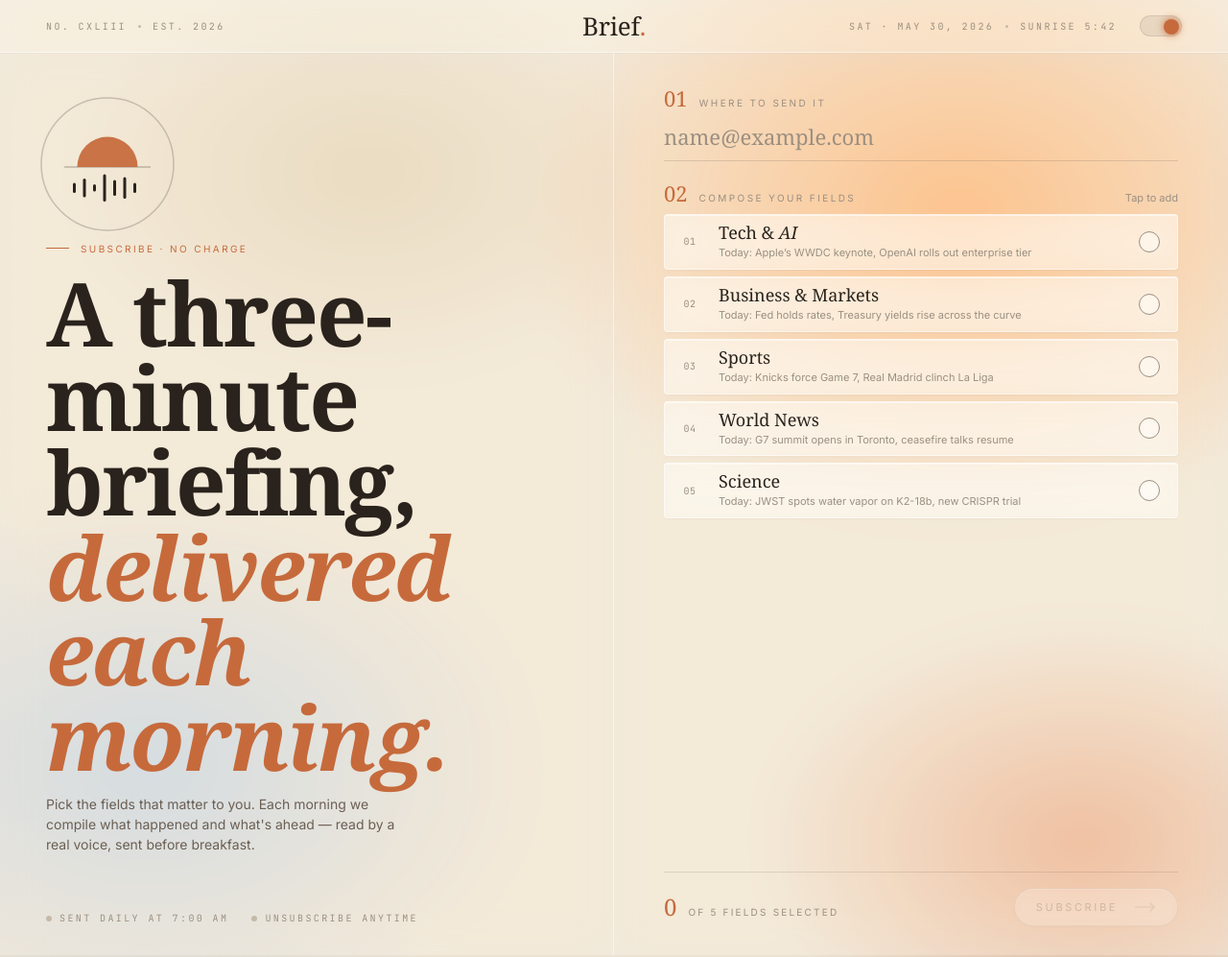
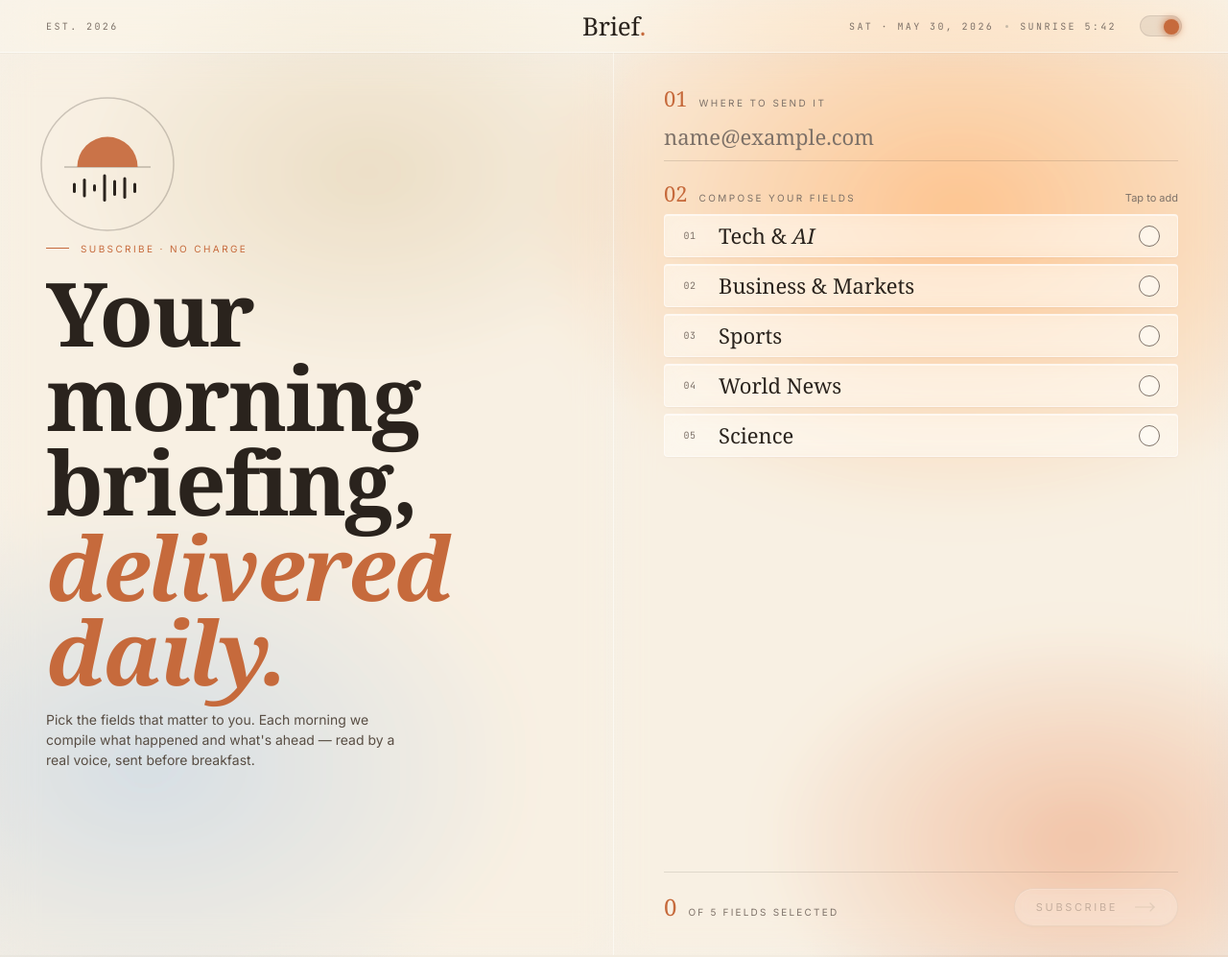
Before and after one commit to Harsh50116/gatekeeper, a Flask app: page / in a window 1280 px wide. Shown: the whole page at 96% size. Run offline with Flask 3, Linux system fonts and the light colour scheme; some web fonts are replaced.

Commit message:
chore: did minor UX changes

```diff
--- a/digest/web/templates/register.html
+++ b/digest/web/templates/register.html
@@ -27,12 +27,12 @@
 
   /* ═══ Variables: glass theme ═══ */
   body[data-theme="glass"] {
-    --bg: #ece3d3;
+    --bg: #f3ece0;
     --bg-2: rgba(255, 252, 246, 0.55);
     --bg-3: rgba(255, 252, 246, 0.38);
     --ink: #2a231d;
-    --ink-dim: #6b5f54;
-    --ink-faint: #9b8f81;
+    --ink-dim: #584d43;
+    --ink-faint: #7d7168;
     --ink-ghost: #c5b9a8;
     --accent: #c66a3c;
     --accent-rgb: 198, 106, 60;
@@ -212,16 +212,6 @@
   .hero-mark .m-sun { fill-opacity: 0.92; }
   body[data-theme="glass"] .hero-mark { color: var(--ink); }
 
-  .hero-footer {
-    display: flex; gap: 24px;
-    color: var(--ink-faint);
-    margin-top: 0;
-    font-size: 10px;
-  }
-  .hero-footer span { display: inline-flex; align-items: center; gap: 8px; }
-  .hero-footer .swatch {
-    width: 6px; height: 6px; border-radius: 999px; background: var(--ink-ghost);
-  }
   body[data-theme="glass"] .hero,
   body[data-theme="glass"] .form {
     background: rgba(255, 252, 246, 0.28);
@@ -343,23 +333,11 @@
   .cat-card .body { min-width: 0; }
   .cat-card .name {
     font-family: "Instrument Serif", Georgia, serif;
-    font-size: 18px;
+    font-size: 22px;
     color: var(--ink);
     line-height: 1.1;
   }
   .cat-card.checked .name em { font-style: italic; color: var(--accent); }
-  .cat-card .preview {
-    margin-top: 3px;
-    font-size: 11px;
-    color: var(--ink-faint);
-    line-height: 1.35;
-    display: -webkit-box;
-    -webkit-line-clamp: 1;
-    -webkit-box-orient: vertical;
-    overflow: hidden;
-    transition: color .2s;
-  }
-  .cat-card.checked .preview { color: var(--ink-dim); }
   .cat-card .check {
     width: 22px; height: 22px; border-radius: 999px;
     border: 1px solid var(--ink-faint);
@@ -422,15 +400,6 @@
     color: var(--ink-faint);
     font-size: 9px;
   }
-  .subs-head .all {
-    color: var(--ink-faint);
-    text-decoration: underline;
-    text-underline-offset: 3px;
-    text-decoration-color: var(--line-3);
-    cursor: pointer;
-    transition: color .15s;
-  }
-  .subs-head .all:hover { color: var(--ink); }
   .sub-chips {
     display: flex; flex-wrap: wrap; gap: 5px;
   }
@@ -722,7 +691,7 @@
     .hero-title { font-size: clamp(40px, 5.6vw, 80px); margin-top: 12px; }
     .hero { padding: 28px 40px 24px; gap: 14px; }
     .form { padding: 26px 44px 24px; }
-    .cat-card .name { font-size: 16px; }
+    .cat-card .name { font-size: 18px; }
     .cat-card .preview { font-size: 10.5px; }
     .email-input { font-size: 19px; padding-bottom: 8px; }
     .hero-mark { width: 100px; height: 100px; }
@@ -731,7 +700,7 @@
     .hero { padding: 32px 32px 24px; }
     .form { padding: 28px 32px 24px; }
     .hero-title { font-size: clamp(40px, 6.4vw, 76px); }
-    .cat-card .name { font-size: 16px; }
+    .cat-card .name { font-size: 18px; }
     .cat-card .preview { font-size: 10.5px; }
     .hero-mark { width: 116px; height: 116px; }
   }
@@ -748,7 +717,9 @@
     .chip { font-size: 16px; padding: 7px 14px; }
   }
   @media (max-width: 640px) {
-    .masthead .left .meta { display: none; }
+    .masthead { grid-template-columns: auto 1fr; gap: 0; }
+    .masthead .left { display: none; }
+    .masthead .right .meta { display: none; }
     .hero-title { font-size: clamp(40px, 11vw, 64px); }
     .action-bar { flex-direction: column; align-items: stretch; }
     .subscribe { justify-content: center; }
@@ -762,8 +733,6 @@
     <header class="masthead">
       <div class="left">
         <div class="meta caps mono">
-          <span>NO. CXLIII</span>
-          <span class="sep"></span>
           <span>EST. 2026</span>
         </div>
       </div>
@@ -798,16 +767,12 @@
             </svg>
           </div>
           <div class="hero-eyebrow caps">Subscribe &middot; No charge</div>
-          <h1 class="hero-title">A three-minute briefing, <em>delivered each morning.</em></h1>
+          <h1 class="hero-title">Your morning briefing, <em>delivered daily.</em></h1>
           <p class="hero-sub">
             Pick the fields that matter to you. Each morning we compile what happened and what's ahead &mdash; read by a real voice, sent before breakfast.
           </p>
         </div>
 
-        <div class="hero-footer caps mono">
-          <span><span class="swatch"></span>Sent daily at 7:00 AM</span>
-          <span><span class="swatch"></span>Unsubscribe anytime</span>
-        </div>
       </section>
 
       <!-- Right: Form -->
@@ -1036,16 +1001,12 @@
           '<span class="num">' + c.num + '</span>' +
           '<span class="body">' +
             '<span class="name">' + c.name + '</span>' +
-            '<span class="preview">' + c.preview + '</span>' +
           '</span>' +
           '<span class="check">' + CHECK_SVG + '</span>' +
         '</div>' +
         '<div class="cat-subs">' +
           '<div class="subs-head caps mono">' +
-            '<span>Topics · <span class="sub-count">' + onCount + '</span>/' + c.subs.length + ' included</span>' +
-            '<span class="all" data-action="all" data-cat="' + c.id + '">' +
-              (onCount === c.subs.length ? 'Customize' : 'Include all') +
-            '</span>' +
+            '<span><span class="sub-count">' + onCount + '</span>/' + c.subs.length + '</span>' +
           '</div>' +
           '<div class="sub-chips">' + chips + '</div>' +
         '</div>' +
```
